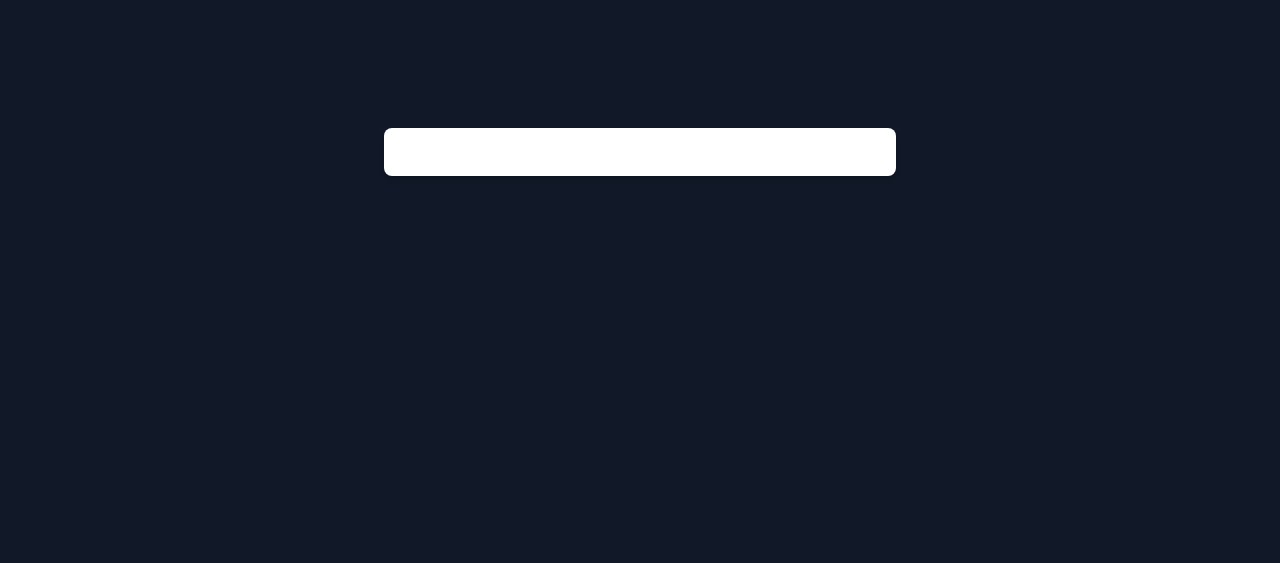
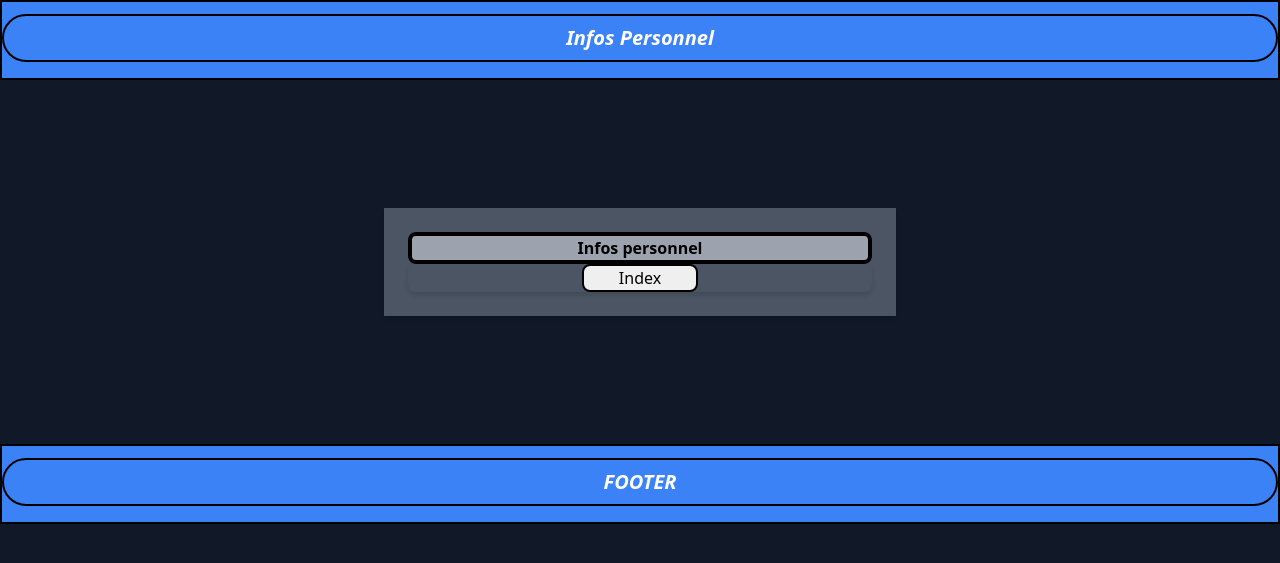
Before and after one commit to JeremyWiart/exo-php, a PHP site: page /exo-php/M10-3/info.php in a window 1280 px wide. Shown: the top 563 px of the page. Run offline with PHP 8.4, Linux system fonts and the light colour scheme; some libraries are stand-ins or nearby versions.

Commit message:
creation header,footer et include dans info.php

```diff
--- /dev/null
+++ b/M10-3/footer.php
@@ -0,0 +1,9 @@
+<?php
+
+    echo "<footer class=\" bg-blue-500 h-20 text-white border-2 border-black\">
+         <div class =\" container mx-auto border-2 border-black text-xl italic font-bold mt-3 pt-2 pb-2 text-center rounded-3xl\">
+                FOOTER
+         </div>
+    </footer>";
+
+?>
--- /dev/null
+++ b/M10-3/header.php
@@ -0,0 +1,9 @@
+<?php
+
+    echo "<header class=\" bg-blue-500 h-20 text-white border-2 border-black\">
+         <div class =\" container mx-auto border-2 border-black text-xl italic font-bold mt-3 pt-2 pb-2 text-center rounded-3xl\">
+                Infos Personnel
+         </div>
+    </header>";
+
+?>
--- a/M10-3/info.php
+++ b/M10-3/info.php
@@ -12,21 +12,31 @@
 </head>
 
 <body class="bg-gray-900">
-
+    <?php
+        include('header.php');
+    ?>
 
     <main class="flex items-center justify-center p-32">
         <div class="bg-white shadow-md rounded-lg w-full max-w-lg">
-            <section id="form-section" class="p-6">
-                <div class="bg-gray-400 shadow-md rounded-lg w-full max-w-lg">
+            <section id="form-section" class="p-6 text-center bg-gray-600">
+                 <h1 class="bg-gray-400 font-bold border-4 border-black rounded-lg">Infos personnel</h1>
+                <div class=" shadow-md rounded-lg w-full max-w-lg text-center">
 
                     <?php
                         $i=0;
                         $cookies = ['nom','genre','email','sujet','message'];
+                        foreach($_COOKIE as $cookie){
+                            echo "<article class=\"border-2 border-red-600 rounded-lg bg-gray-400 m-2\">".$cookies[$i]." : ".$cookie." </article>";
+                            $i++;
+                        }
 
-                        foreach($_COOKIE as $cookie){
+                        echo "<form action=\"#\" method=\"POST\">
+                        <input name=\"index\" type=\"submit\" value=\"Index\" class=\"border-2 border-black w-1/4 rounded-lg\">
+                        </form>";
 
-                            echo "<article>".$cookies[$i]." : ".$cookie." </article>";
-                            $i++;
+                        if(isset($_POST['index'])){
+                            header("location:http://localhost/exo-php/M10-3/index.php");
+
                         }
                     ?>
 
@@ -35,6 +45,9 @@
             </section>
         </div>
     </main>
+    <?php
+        include('footer.php');
+    ?>
 </body>
 
 </html>
```
